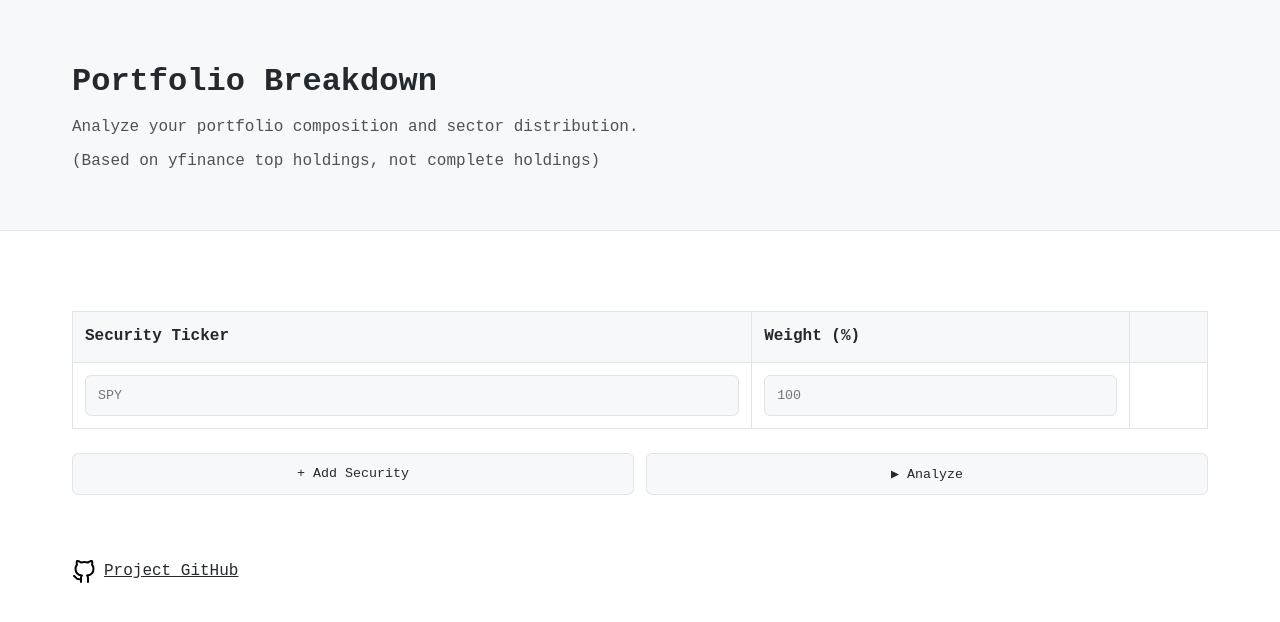
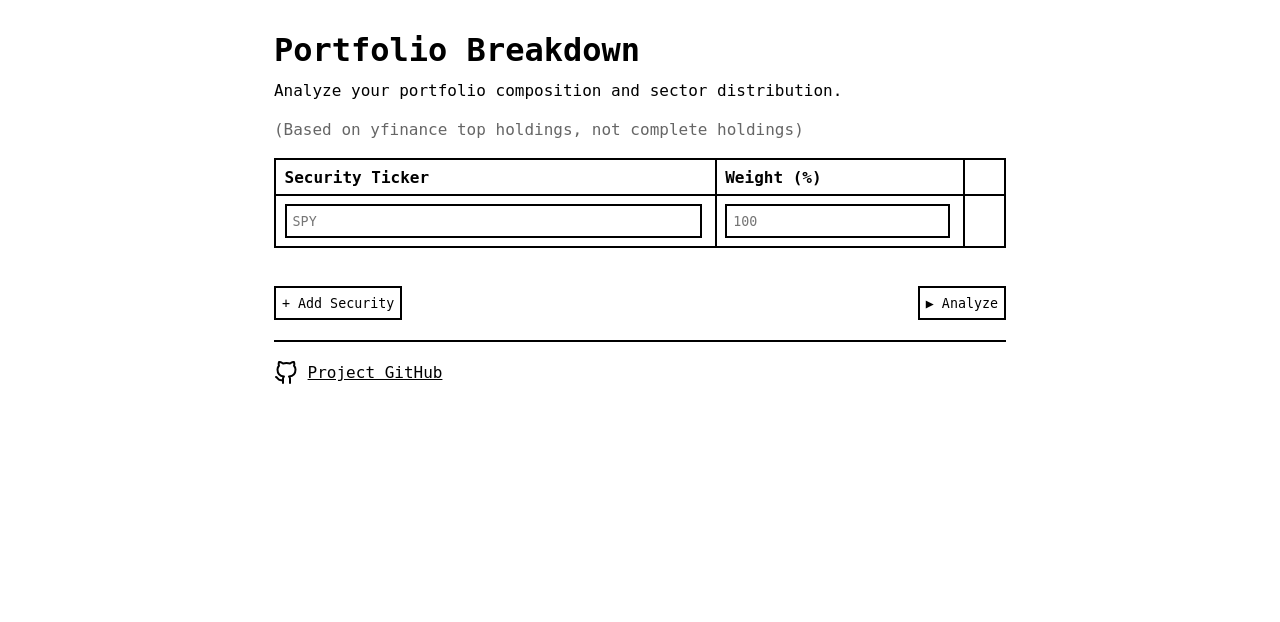
Before and after one commit to JD499/fund-breakdown, a FastAPI app: page / in a window 1280 px wide. Shown: the top 622 px of the page. Run offline with FastAPI, Linux system fonts and the light colour scheme; some web fonts are replaced.

Commit message:
Style update

```diff
--- a/static/portfolio.js
+++ b/static/portfolio.js
@@ -46,7 +46,7 @@ document
 					});
 
 					displaySectors(sectorData);
-					resultsElement.style.display = "grid";
+					resultsElement.style.display = "block";
 				}
 
 				loadingElement.style.display = "none";
--- a/static/styles.css
+++ b/static/styles.css
@@ -1,17 +1,16 @@
 :root {
-	--primary-color: #0366d6;
-	--text-color: #24292e;
-	--bg-color: #ffffff;
-	--border-color: #e1e4e8;
-	--header-bg: #f6f8fa;
-	--code-bg: #f6f8fa;
+    --font-family: "Berkeley Mono", monospace;
+    --line-height: 1.20rem;
+    --border-thickness: 2px;
+    --text-color: #000;
+    --text-color-alt: #666;
+    --background-color: #fff;
+    --background-color-alt: #eee;
     --error-color: #d73a49;
-	--error-background: rgba(215, 58, 73, 0.1);
     --success-color: #28a745;
-	--mono-font: "Berkeley Mono", "JetBrains Mono", "Courier New", monospace;
-	--radius: 6px;
-	--shadow: 0 1px 3px rgba(0, 0, 0, 0.12);
-	--container-padding: 2rem;
+    --font-weight-normal: 500;
+    --font-weight-medium: 600;
+    --font-weight-bold: 800;
 }
 
 @font-face {
@@ -23,182 +22,158 @@
     font-display: swap;
 }
 
+@media (prefers-color-scheme: dark) {
+    :root {
+        --text-color: #fff;
+        --text-color-alt: #aaa;
+        --background-color: #000;
+        --background-color-alt: #111;
+        --error-color: #f85149;
+        --success-color: #2ea043;
+    }
+}
+
 * {
-	font-family: var(--mono-font);
     box-sizing: border-box;
+    font-family: var(--font-family);
+}
+
+* + * {
+    margin-top: var(--line-height);
+}
+
+html {
+    display: flex;
+    width: 100%;
     margin: 0;
     padding: 0;
+    flex-direction: column;
+    align-items: center;
+    background: var(--background-color);
     color: var(--text-color);
 }
 
 body {
-	line-height: 1.6;
-	background: var(--bg-color);
-	-webkit-text-size-adjust: 100%;
+    position: relative;
+    width: 100%;
+    margin: 0;
+    padding: var(--line-height) 2ch;
+    max-width: calc(min(80ch, round(down, 100%, 1ch)));
+    line-height: var(--line-height);
+    overflow-x: hidden;
 }
 
-.container {
-	max-width: 1200px;
-	margin: 0 auto;
-	padding: var(--container-padding);
-	width: 100%;
+@media screen and (max-width: 480px) {
+    :root {
+        font-size: 14px;
     }
-
-h1 {
-	font-size: clamp(1.5rem, 5vw, 2rem);
+    body {
+        padding: var(--line-height) 1ch;
     }
-
-header {
-	background: var(--header-bg);
-	padding: 1.5rem 0;
-	border-bottom: 1px solid var(--border-color);
-	margin-bottom: 1.5rem;
-}
-
-header p {
-	font-size: clamp(0.875rem, 3vw, 1rem);
-	margin-top: 0.5rem;
-	opacity: 0.8;
 }
 
 table {
-	width: 100%;
+    width: calc(round(down, 100%, 1ch));
     border-collapse: collapse;
-	margin: 1.5rem 0;
-}
-
-th {
-	background: var(--header-bg);
 }
 
 th,
 td {
-	padding: 0.75rem;
-	border: 1px solid var(--border-color);
+    border: var(--border-thickness) solid var(--text-color);
+    padding: calc((var(--line-height) / 2) - var(--border-thickness))
+        calc(1ch - var(--border-thickness) / 2);
     text-align: left;
 }
 
-input {
-	width: 100%;
-	padding: 0.75rem;
-	border: 1px solid var(--border-color);
-	border-radius: var(--radius);
-	background: var(--code-bg);
+input,
+button {
+    border: var(--border-thickness) solid var(--text-color);
+    padding: calc(var(--line-height) / 2 - var(--border-thickness))
+        calc(1ch - var(--border-thickness));
+    background: var(--background-color);
+    color: var(--text-color);
 }
 
-input:focus {
-	border-color: var(--primary-color);
-	box-shadow: 0 0 0 3px rgba(3, 102, 214, 0.1);
-}
-
-.button-group {
-	display: flex;
-	gap: 0.75rem;
+input {
+    width: calc(round(down, 100%, 1ch));
 }
 
 button {
-	background: var(--header-bg);
-	border: 1px solid var(--border-color);
-	padding: 0.75rem 1.5rem;
     cursor: pointer;
-	border-radius: var(--radius);
-	flex: 1;
 }
 
 button:hover {
-	background: var(--primary-color);
-	color: white;
-	border-color: var(--primary-color);
+    background: var(--background-color-alt);
+}
+
+button:active {
+    transform: translate(2px, 2px);
+}
+
+.note {
+    color: var(--text-color-alt);
 }
 
 .remove-security {
-	width: 100%;
-	padding: 0.5rem;
-	min-width: 40px;
+    width: calc(var(--line-height) * 2);
     color: var(--error-color);
-}
-
-.remove-security:hover {
-	background: var(--error-color);
-	border-color: var(--error-color);
-}
-
-.results-grid {
-	display: flex;
-	gap: 1.5rem;
-	margin-top: 1.5rem;
-	flex-wrap: wrap;
-}
-
-.results-card {
-	background: var(--header-bg);
-	padding: 1.5rem;
-	border: 1px solid var(--border-color);
-	border-radius: var(--radius);
-	box-shadow: var(--shadow);
-}
-
-#chart-container {
-	height: 300px;
-	width: 100%;
-	margin-top: 2rem;
 }
 
 .loading {
     text-align: center;
-	padding: 1.5rem;
-	background: var(--header-bg);
-	border: 1px solid var(--border-color);
-	border-radius: var(--radius);
-	margin: 1.5rem 0;
+    border: var(--border-thickness) solid var(--text-color);
+    padding: var(--line-height);
 }
 
 .error-message {
     text-align: center;
     color: var(--error-color);
-	padding: 1.5rem;
-	margin: 1rem 0;
-	border: 1px solid var(--error-color);
-	border-radius: var(--radius);
-	background: var(--error-background);
+    border: var(--border-thickness) solid var(--error-color);
+    padding: var(--line-height);
 }
 
-.social-links {
-	display: flex;
-	gap: 1.5rem;
+.footer {
+    padding-top: var(--line-height);
+    border-top: var(--border-thickness) solid var(--text-color);
 }
 
 .social-link {
     display: inline-flex;
     align-items: center;
-	gap: 0.5rem;
+    gap: 1ch;
+    color: var(--text-color);
 }
 
-@media (max-width: 768px) {
-	:root {
-		--container-padding: 1rem;
+
+
+.table-container {
+    overflow-y: auto;
+    max-height: calc(var(--line-height) * 20);
+    border: var(--border-thickness) solid var(--text-color);
 }
 
-	td,
-	th {
-		padding: 0.5rem;
+.table-container thead th {
+    position: sticky;
+    top: 0;
+    background: var(--background-color);
 }
 
-	#holdings-table table {
-		font-size: 0.8rem;
-	}
+.table-container table {
+    width: 100%;
+    margin: 0;
 }
 
-@media (min-width: 768px) {
 #chart-container {
-		height: 400px;
-	}
+    height: calc(var(--line-height) * 20);
+    border: var(--border-thickness) solid var(--text-color);
+    padding: var(--line-height);
 }
 
-@media (hover: none) {
-	button:active {
-		background: var(--primary-color);
-		color: white;
-		border-color: var(--primary-color);
+.button-group {
+    display: flex;
+    justify-content: space-between;
 }
+
+.button-group button {
+	margin-top: var(--line-height);
 }
--- a/templates/index.html
+++ b/templates/index.html
@@ -26,14 +26,12 @@
 </head>
 
 <body>
-    <header>
-        <div class="container">
+
     <h1>Portfolio Breakdown</h1>
     <p>Analyze your portfolio composition and sector distribution.</p>
     <p class="note">(Based on yfinance top holdings, not complete holdings)</p>
-        </div>
-    </header>
-    <main class="container">
+
+
     <form method="post" id="portfolio-form">
         <section class="portfolio-input">
             <table>
@@ -46,12 +44,10 @@
                 </thead>
                 <tbody id="security-inputs">
                     <tr>
-                            <td><input aria-label="Security Ticker" name="ticker" placeholder="SPY" type="text"
-                                    value=""></td>
+                        <td><input aria-label="Security Ticker" name="ticker" placeholder="SPY" type="text"></td>
                         <td><input aria-label="Weight Percentage" max="100" min="0" name="weight" placeholder="100"
-                                    step="0.01" type="number" value=""></td>
-                            <td>
-                            </td>
+                                step="0.01" type="number"></td>
+                        <td></td>
                     </tr>
                 </tbody>
             </table>
@@ -61,30 +57,34 @@
             </div>
         </section>
     </form>
+
     <div class="error-message" id="error-message" role="alert" style="display: none;"></div>
     <div class="loading" id="loading" role="status" style="display: none;">Analyzing portfolio...</div>
-        <section class="results-grid" id="results" style="display: none;">
+
+    <div class="results-grid" id="results" style="display: none;">
         <div class="results-card">
             <h2>Holdings Breakdown</h2>
-                <div aria-label="Holdings Breakdown Table" id="holdings-table" tabindex="0"></div>
+            <div id="holdings-table"></div>
+            <h2>Sector Distribution</h2>
+            <div id="chart-container" role="img"></div>
+        </div>
     </div>
 
-            <div class="results-card">
-                <h2>Sector Distribution</h2>
-                <div aria-label="Sector Distribution Chart" id="chart-container" role="img"></div>
-            </div>
-        </section>
-    </main>
     <footer class="footer">
-        <div class="container footer-content">
         <div class="social-links">
             <a class="social-link" href="https://github.com/JD499/fund-breakdown" target="_blank">
-                    <img alt="GitHub Logo" class="social-icon" height="24" src="/static/github.svg" width="24" />
+                <svg xmlns="http://www.w3.org/2000/svg" width="24" height="24" viewBox="0 0 24 24" fill="none"
+                    stroke="currentColor" stroke-width="2" stroke-linecap="round" stroke-linejoin="round"
+                    class="feather feather-github">
+                    <path
+                        d="M9 19c-5 1.5-5-2.5-7-3m14 6v-3.87a3.37 3.37 0 0 0-.94-2.61c3.14-.35 6.44-1.54 6.44-7A5.44 5.44 0 0 0 20 4.77 5.07 5.07 0 0 0 19.91 1S18.73.65 16 2.48a13.38 13.38 0 0 0-7 0C6.27.65 5.09 1 5.09 1A5.07 5.07 0 0 0 5 4.77a5.44 5.44 0 0 0-1.5 3.78c0 5.42 3.3 6.61 6.44 7A3.37 3.37 0 0 0 9 18.13V22">
+                    </path>
+                </svg>
                 Project GitHub
             </a>
         </div>
-        </div>
     </footer>
+
     <script src="/static/portfolio.js"></script>
 </body>
 
```
Also changed, not shown: templates/partials/analysis_results.html (+9 -9 lines). Lines whose indentation alone changed are shown as unchanged.
